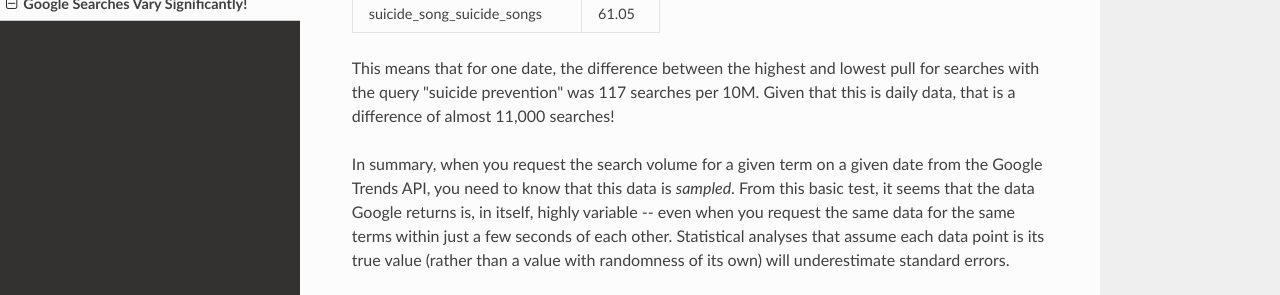
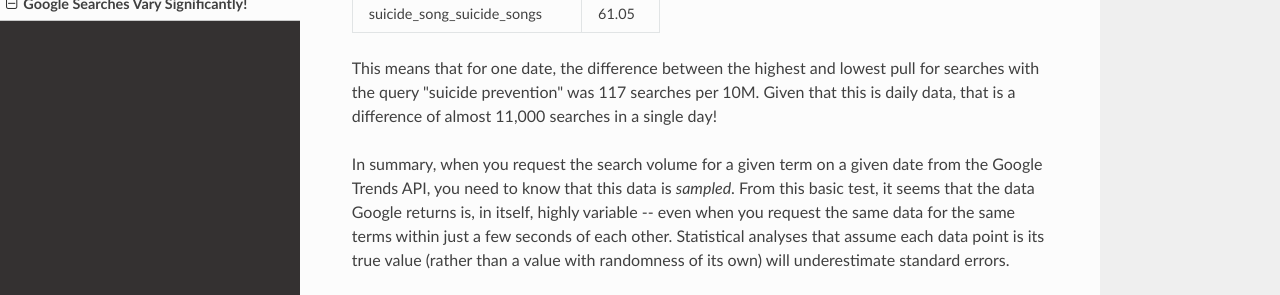
Before and after one commit to tlcaputi/gtrendR, an MkDocs documentation site: the page built from docs/google-variance.md, in a window 1280 px wide and 900 px high, scrolled down 5129 px. Shown: the part 474-769 px from the top of the window. Built offline with MkDocs 1.6.1, drawn with Linux system fonts in a browser that asks for light colours; nearby versions of some CDN libraries; old or Windows-style settings are respelled for this version of MkDocs; some of the changed text lies outside the part shown.

```diff
--- a/docs/google-variance.md
+++ b/docs/google-variance.md
@@ -280,7 +280,7 @@
 
 
 
-This means that for one date, the difference between the highest and lowest pull for searches with the query "suicide prevention" was 117 searches per 10M. Given that this is daily data, that is a difference of almost 11,000 searches!
+This means that for one date, the difference between the highest and lowest pull for searches with the query "suicide prevention" was 117 searches per 10M. Given that this is daily data, that is a difference of almost 11,000 searches in a single day!
 
 
 In summary, when you request the search volume for a given term on a given date from the Google Trends API, you need to know that this data is *sampled*. From this basic test, it seems that the data Google returns is, in itself, highly variable -- even when you request the same data for the same terms within just a few seconds of each other. Statistical analyses that assume each data point is its true value (rather than a value with randomness of its own) will underestimate standard errors.
```
Also changed, not shown: other parts of docs/google-variance.md (+1 -1 lines), 4 other files.
